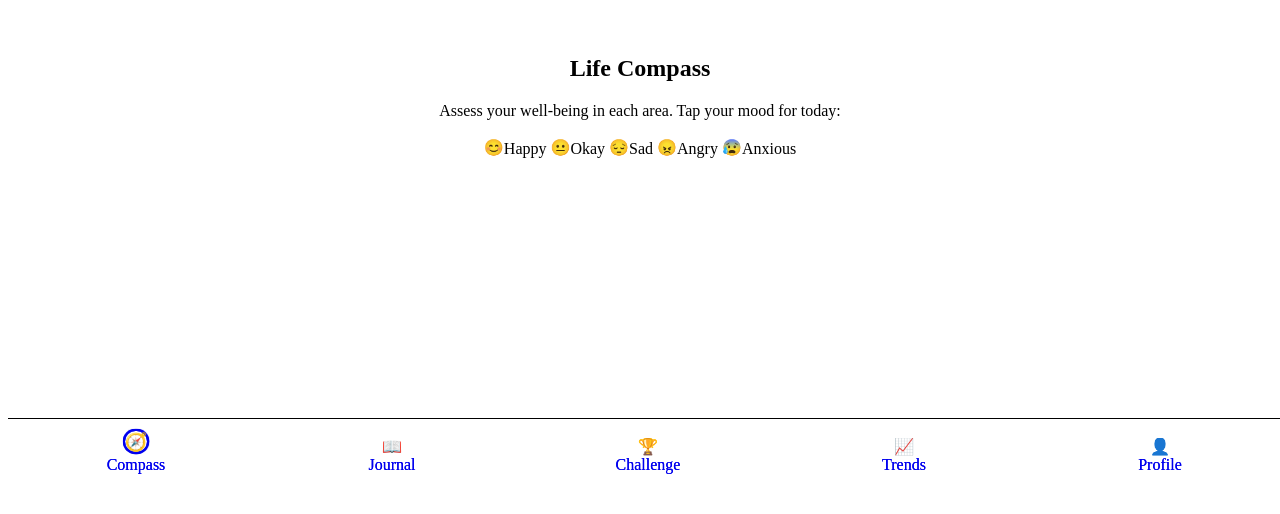
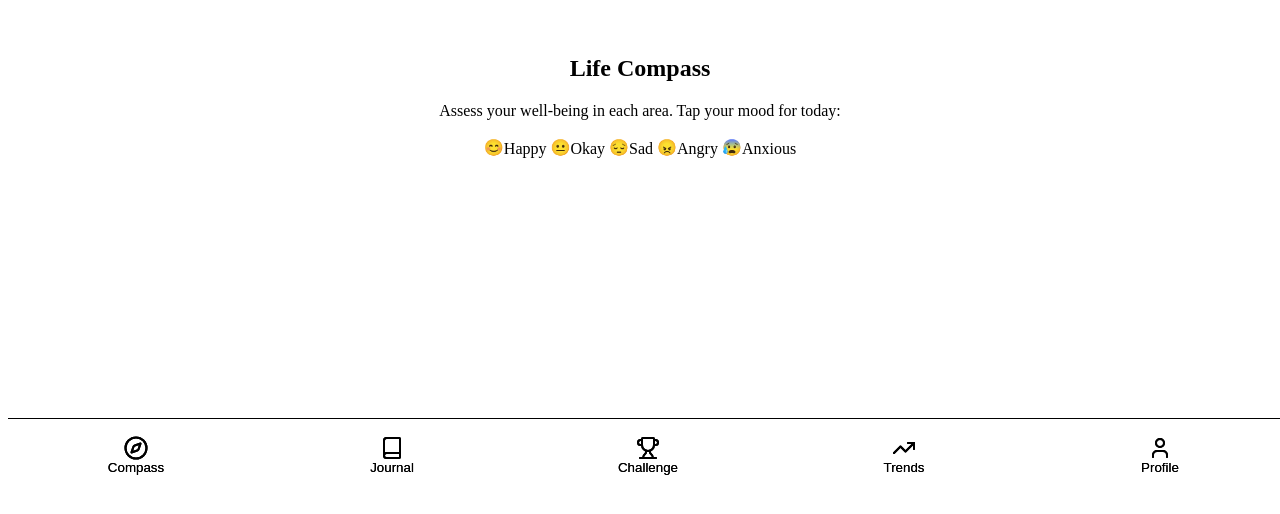
Before and after one commit to Chunsun/thrive-board, a Vue app: page /compass in a window 1280 px wide. Shown: the part 230-744 px from the top of the page. Built offline with nearby package versions, Linux system fonts and the light colour scheme; the HTML template or start-up script is replaced by a standard one.

Commit message:
chore: add shadcn and lucide

```diff
--- a/package.json
+++ b/package.json
@@ -17,8 +17,10 @@
   "dependencies": {
     "@tailwindcss/vite": "^4.1.7",
     "echarts": "^5.6.0",
+    "lucide-vue-next": "^0.511.0",
     "motion-v": "^1.1.0-alpha.1",
     "pinia": "^3.0.1",
+    "shadcn-vue": "^2.1.0",
     "vue": "^3.5.13",
     "vue-echarts": "^7.0.3",
     "vue-router": "^4.5.0",
--- a/src/components/BottomTabBar.vue
+++ b/src/components/BottomTabBar.vue
@@ -1,72 +1,63 @@
 <template>
   <nav
-    class="fixed bottom-0 left-0 w-full bg-white/90 border-t border-blue-100/50 shadow-2xl z-50 flex justify-around items-center py-1 px-2 md:px-8 backdrop-blur-xl"
+    class="fixed bottom-0 left-0 w-full z-50 bg-white/90 border-t border-blue-100/50 shadow-2xl flex justify-around items-center py-1 px-2 md:px-8 backdrop-blur-xl"
     style="height: 72px"
   >
-    <RouterLink
-      v-for="tab in tabs"
-      :key="tab.to"
-      :to="tab.to"
-      class="flex flex-col items-center flex-1 group relative"
-      :class="[
-        isActive(tab.to) ? 'text-indigo-600 font-bold' : 'text-blue-500 hover:text-indigo-500',
-      ]"
-      @click="playHaptic"
-      style="text-decoration: none"
+    <div v-for="tab in tabs" :key="tab.to" class="flex flex-col items-center flex-1 group relative">
+      <button
+        @click="go(tab.to)"
+        class="flex flex-col items-center w-full focus:outline-none"
+        :class="
+          isActive(tab.to) ? 'text-indigo-600 font-bold' : 'text-blue-500 hover:text-indigo-500'
+        "
+        style="background: none; border: none; padding: 0; margin: 0"
       >
-      <!-- Icon in the center of the tab, not floating -->
         <span
           class="inline-flex items-center justify-center w-10 h-10 md:w-12 md:h-12 rounded-full mb-0.5 transition-all duration-200"
-        :class="[
+          :class="
             isActive(tab.to)
               ? 'bg-gradient-to-t from-indigo-400 to-blue-300 shadow-lg scale-105 text-white'
-            : 'bg-white/80 group-hover:bg-blue-50/80 text-blue-500',
-        ]"
+              : 'bg-white/80 group-hover:bg-blue-50/80 text-blue-500'
+          "
         >
-        <TabItem
-          :to="tab.to"
-          :icon="tab.icon"
-          :label="''"
-          :isActive="isActive(tab.to)"
-          style="pointer-events: none"
+          <component
+            :is="tab.iconComponent"
+            class="w-6 h-6"
+            :class="isActive(tab.to) ? 'text-white' : 'text-blue-500'"
           />
         </span>
-      <!-- Label below the icon, always visible, no underline -->
         <span
           class="block mt-0.5 text-xs md:text-sm font-semibold tracking-wide transition-all duration-200"
-        :class="isActive(tab.to) ? 'text-indigo-700' : 'text-blue-500 group-hover:text-indigo-500'"
-        style="text-decoration: none"
+          :class="
+            isActive(tab.to) ? 'text-indigo-700' : 'text-blue-500 group-hover:text-indigo-500'
+          "
         >
           {{ tab.label }}
         </span>
-      <!-- Active indicator -->
         <span
           v-if="isActive(tab.to)"
           class="absolute left-1/2 -translate-x-1/2 bottom-0 w-6 h-1 rounded-full bg-gradient-to-r from-indigo-400 to-blue-400 shadow"
         ></span>
-    </RouterLink>
+      </button>
+    </div>
   </nav>
 </template>
 
 <script setup lang="ts">
-import { useRoute } from 'vue-router'
-import TabItem from './TabItem.vue'
+import { useRoute, useRouter } from 'vue-router'
+import { Compass, Book, Trophy, TrendingUp, User } from 'lucide-vue-next'
 
 const route = useRoute()
+const router = useRouter()
 const isActive = (path: string) => route.path.startsWith(path)
-
-const playHaptic = () => {
-  if ('vibrate' in navigator) {
-    navigator.vibrate(5)
-  }
-}
+const go = (to: string) => router.push(to)
 
 const tabs = [
-  { to: '/compass', icon: 'compass', label: 'Compass' },
-  { to: '/journal', icon: 'book', label: 'Journal' },
-  { to: '/challenge', icon: 'trophy', label: 'Challenge' },
-  { to: '/trends', icon: 'trending-up', label: 'Trends' },
-  { to: '/profile', icon: 'user', label: 'Profile' },
+  { to: '/compass', icon: 'compass', label: 'Compass', iconComponent: Compass },
+  { to: '/journal', icon: 'book', label: 'Journal', iconComponent: Book },
+  { to: '/challenge', icon: 'trophy', label: 'Challenge', iconComponent: Trophy },
+  { to: '/trends', icon: 'trending-up', label: 'Trends', iconComponent: TrendingUp },
+  { to: '/profile', icon: 'user', label: 'Profile', iconComponent: User },
 ]
 </script>
 
@@ -74,8 +65,4 @@ const tabs = [
 nav {
   min-height: 72px;
 }
-/* Remove default link underline for all RouterLinks in the tab bar */
-nav :deep(a) {
-  text-decoration: none !important;
-}
 </style>
--- a/src/views/HomeView.vue
+++ b/src/views/HomeView.vue
@@ -1,8 +1,6 @@
 <script setup lang="ts">
 import { useRouter } from 'vue-router'
 import { motion } from 'motion-v'
-import Button from 'primevue/button'
-import Card from 'primevue/card'
 
 const router = useRouter()
 const goToCompass = () => {
@@ -13,52 +11,7 @@ const goToCompass = () => {
 <template>
   <div
     class="relative min-h-screen flex items-center justify-center bg-gradient-to-b from-green-50 to-white overflow-hidden"
-  >
-    <!-- Animated decorative background -->
-    <motion.div
-      :initial="{ scale: 0.9, opacity: 0.5 }"
-      :animate="{ scale: [0.9, 1.05, 0.95, 1], opacity: [0.5, 0.7, 0.5, 0.6] }"
-      :transition="{ duration: 10, repeat: Infinity, ease: 'easeInOut' }"
-      class="absolute left-1/2 top-1/2 -translate-x-1/2 -translate-y-1/2 w-[420px] h-[420px] md:w-[520px] md:h-[520px] bg-green-200/30 rounded-full blur-3xl z-0"
-    />
-    <motion.div
-      :initial="{ y: 40, opacity: 0 }"
-      :animate="{ y: 0, opacity: 1 }"
-      :transition="{ duration: 0.8, ease: 'easeOut' }"
-      class="w-full max-w-md md:max-w-xl z-10"
-    >
-      <Card
-        class="shadow-2xl rounded-3xl bg-white/90 backdrop-blur border-2 border-green-100 px-6 py-10 md:py-14 flex flex-col items-center"
-      >
-        <template #title>
-          <span class="flex items-center justify-center gap-3">
-            <i class="pi pi-compass text-green-500 text-3xl" />
-            <span class="text-3xl md:text-5xl font-extrabold text-green-800 drop-shadow"
-              >LifeWell</span
-            >
-          </span>
-        </template>
-        <template #content>
-          <p class="text-base md:text-lg text-gray-600 mb-8 mt-2">
-            Track your well-being. Reflect, grow, and stay protected with gentle daily actions.
-          </p>
-          <Button
-            label="Start Now"
-            icon="pi pi-play"
-            class="p-button-raised p-button-lg p-button-success text-lg font-bold shadow-lg w-full md:w-auto"
-            @click="goToCompass"
-          />
-        </template>
-      </Card>
-    </motion.div>
-  </div>
+  ></div>
 </template>
 
-<style scoped>
-/* Responsive font for title */
-@media (max-width: 640px) {
-  .text-3xl {
-    font-size: 2rem;
-  }
-}
-</style>
+<style scoped></style>
```
Also changed, not shown: 1 other file (tests, documents, lock files or other folders). Lines whose indentation alone changed are shown as unchanged.
